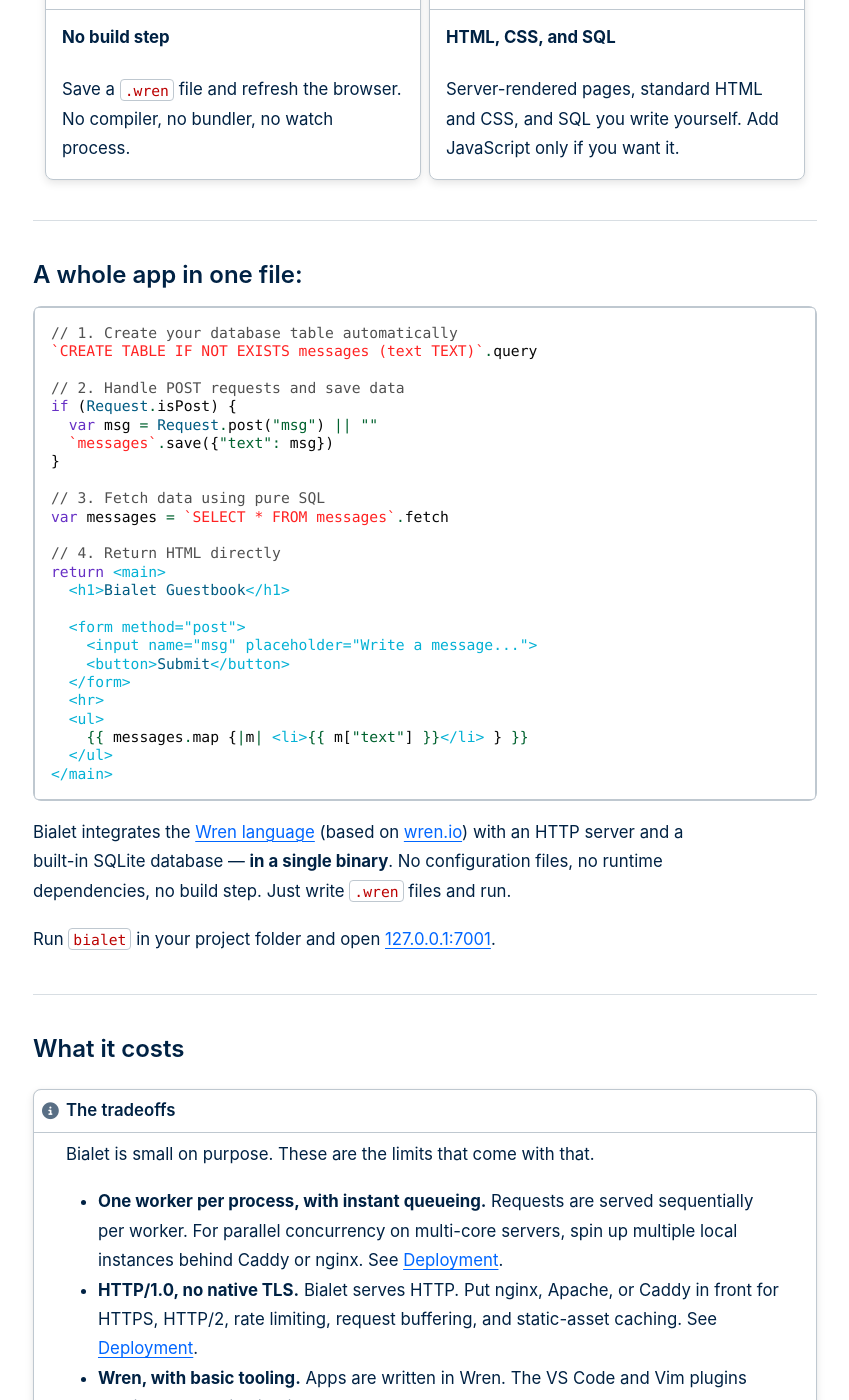
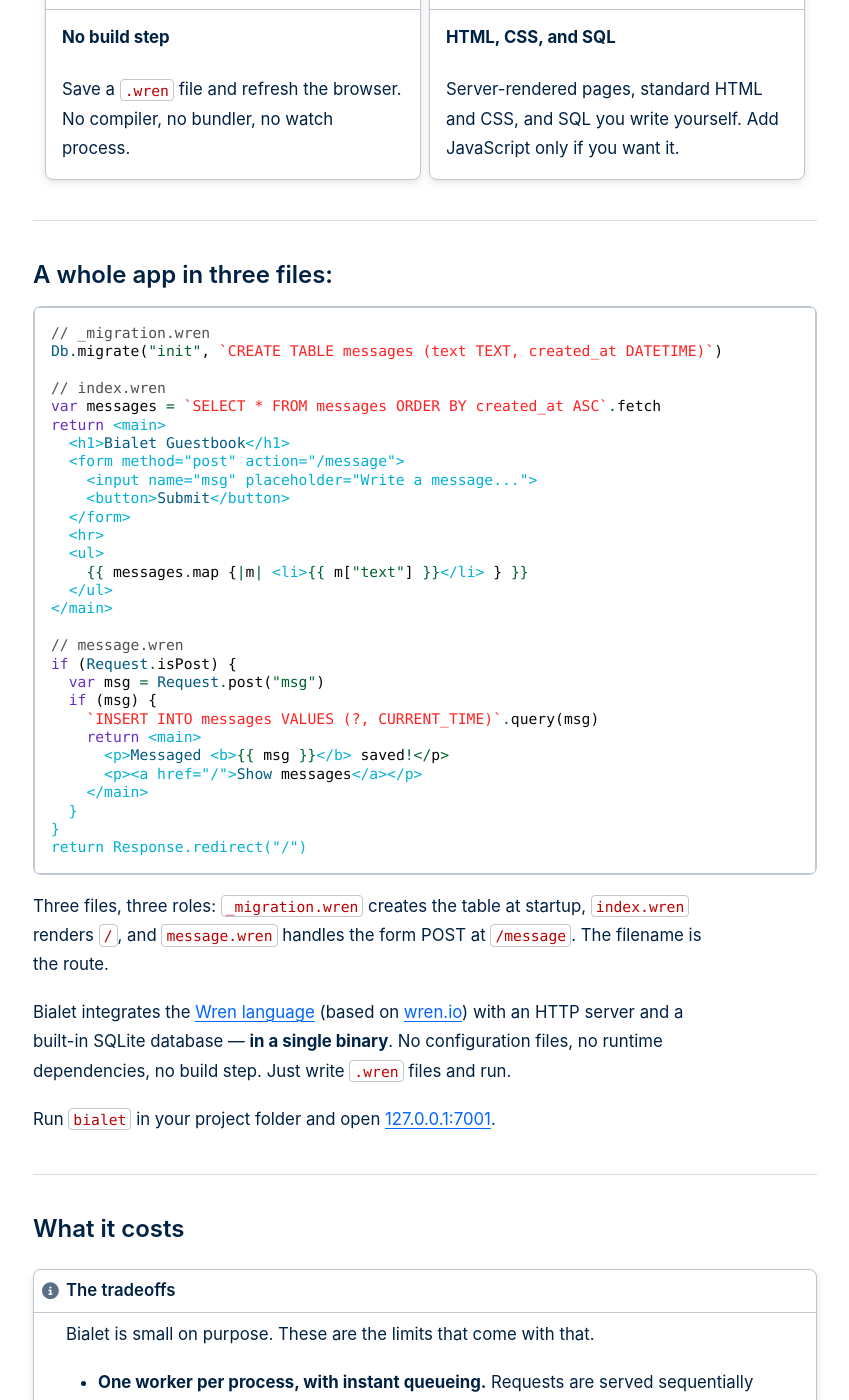
Before and after one commit to bialet/bialet, a Sphinx documentation site: the page built from docs/index.rst, in a window 1280 px wide and 1400 px high, scrolled down 1808 px. Shown: the whole window, without its empty margins (215-1064 px from the left). Built offline with Sphinx 7.4.7 and the Sphinx Book theme 1.1.4, drawn with Linux system fonts in a browser that asks for light colours; the version number could not be read and is left out.

Commit message:
docs: present the landing example as three files
The guestbook sample now shows _migration.wren, index.wren, and
message.wren instead of one combined file, and the copy around it says
what each file does.

```diff
--- a/docs/index.rst
+++ b/docs/index.rst
@@ -160,34 +160,25 @@
 
 ----
 
-A whole app in one file:
-------------------------
+A whole app in three files:
+---------------------------
 
 .. raw:: html
 
    <details class="landing-sample" open data-collapse-on-phone>
-     <summary>The whole file</summary>
+     <summary>The three files</summary>
      <div class="landing-sample__body">
 
 .. code-block:: wren
 
-   // 1. Create your database table automatically
-   `CREATE TABLE IF NOT EXISTS messages (text TEXT)`.query
+   // _migration.wren
+   Db.migrate("init", `CREATE TABLE messages (text TEXT, created_at DATETIME)`)
 
-   // 2. Handle POST requests and save data
-   if (Request.isPost) {
-     var msg = Request.post("msg") || ""
-     `messages`.save({"text": msg})
-   }
-
-   // 3. Fetch data using pure SQL
-   var messages = `SELECT * FROM messages`.fetch
-
-   // 4. Return HTML directly
+   // index.wren
+   var messages = `SELECT * FROM messages ORDER BY created_at ASC`.fetch
    return <main>
      <h1>Bialet Guestbook</h1>
-
-     <form method="post">
+     <form method="post" action="/message">
        <input name="msg" placeholder="Write a message...">
        <button>Submit</button>
      </form>
@@ -197,10 +188,27 @@
      </ul>
    </main>
 
+   // message.wren
+   if (Request.isPost) {
+     var msg = Request.post("msg")
+     if (msg) {
+       `INSERT INTO messages VALUES (?, CURRENT_TIME)`.query(msg)
+       return <main>
+         <p>Messaged <b>{{ msg }}</b> saved!</p>
+         <p><a href="/">Show messages</a></p>
+       </main>
+     }
+   }
+   return Response.redirect("/")
+
 .. raw:: html
 
      </div>
    </details>
+
+Three files, three roles: ``_migration.wren`` creates the table at startup,
+``index.wren`` renders ``/``, and ``message.wren`` handles the form POST at
+``/message``. The filename is the route.
 
 Bialet integrates the :doc:`Wren language <wren>` (based on
 `wren.io <https://wren.io/>`_) with
```
